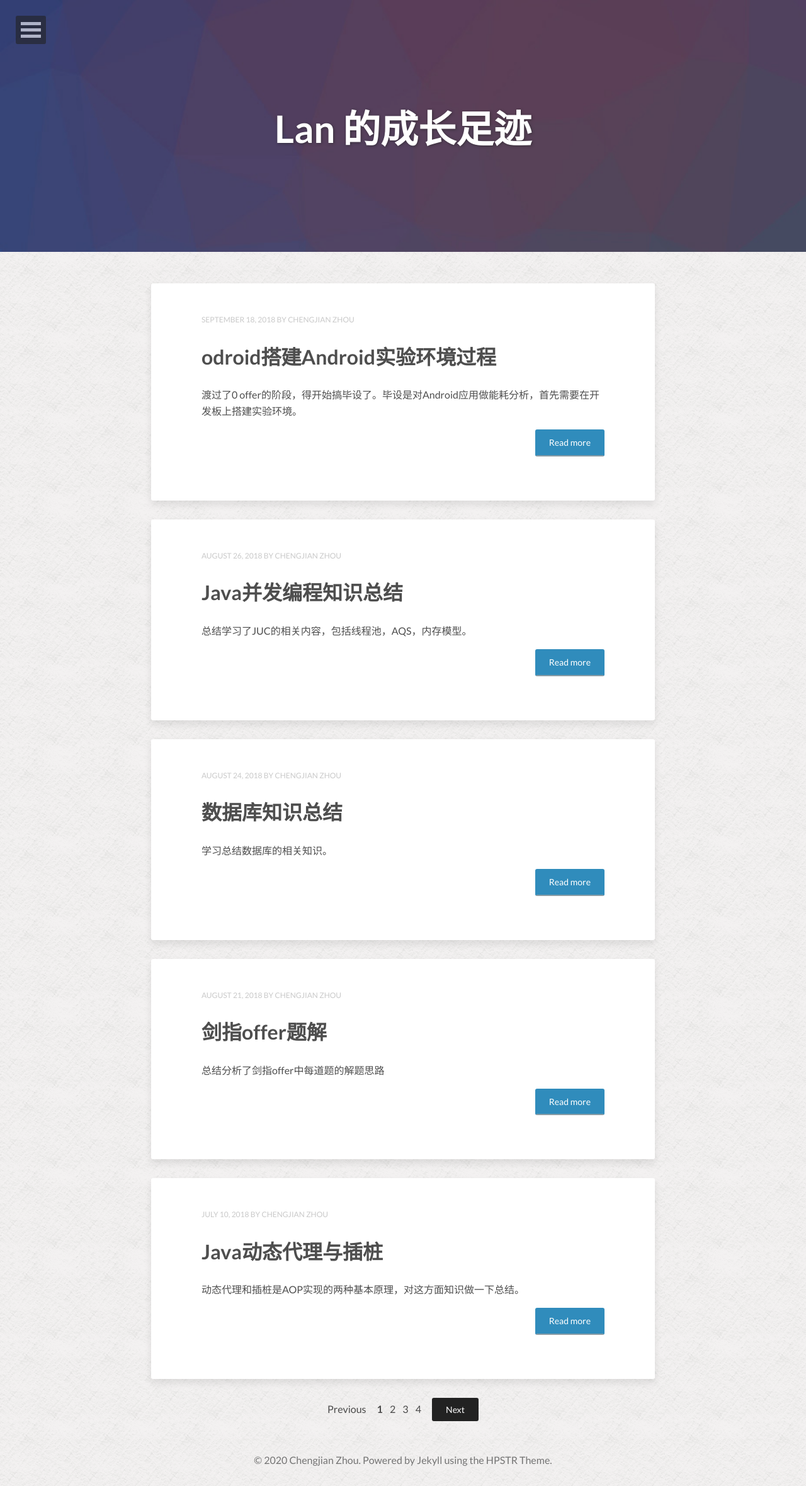
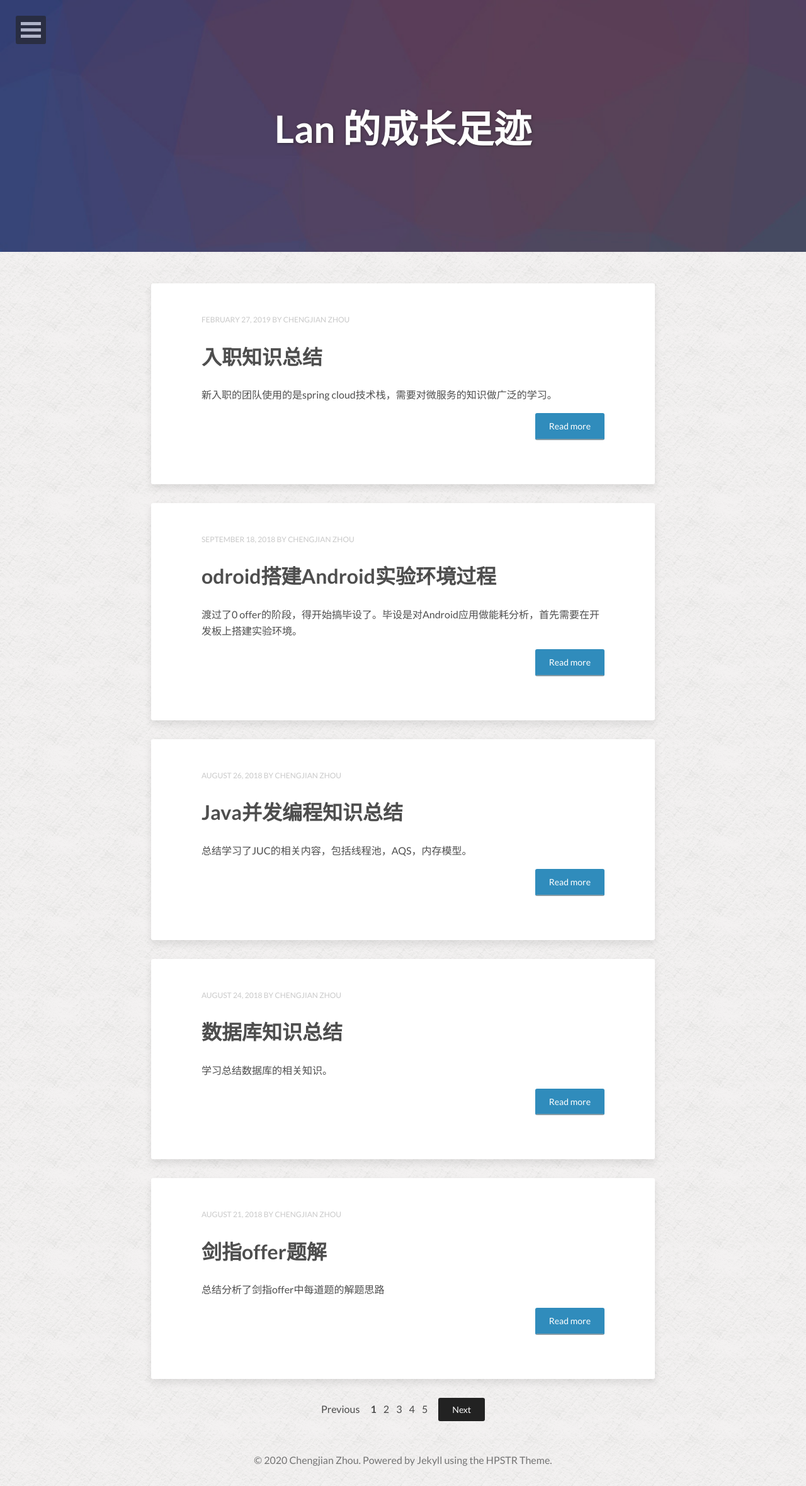
Before and after one commit to lanixzcj/lanixzcj.github.io, a Jekyll site: the page built from index.html, in a window 1280 px wide. Shown: the whole page at 63% size. Built offline with Jekyll 4.4.1, drawn with Linux system fonts in a browser that asks for light colours; nearby versions of some CDN libraries; the list of posts is cut into pages by our own code; some of the changed lines change nothing that is shown.

Commit message:
modify url

```diff
--- a/_config.yml
+++ b/_config.yml
@@ -5,7 +5,7 @@ reading_time:     true
 words_per_minute: 100
 # Your site's domain goes here (eg: //mmistakes.github.io, http://mademistakes.com, etc)
 # When testing locally leave blank or use http://localhost:4000
-url: //blog.lanixzcj.site
+url: //lanixzcj.github.io
 
 # Owner/author information
 owner:
@@ -22,7 +22,7 @@ owner:
   instagram:
   flickr:
   tumblr:
-  # google plus id, include the '+', eg +mmistakes
+  # google plus id, include the '+', eg +mmistakse
   google_plus:
 
 # Background image to be tiled on all pages
--- /dev/null
+++ b/_posts/2019-02-27-spring cloud.md
@@ -0,0 +1,86 @@
+---
+layout: post
+title: 入职知识总结
+description: "微服务"
+tags: [java]
+modified:   2019-02-27 9:25:10 +0800
+share: false
+comments: false
+mathjax: false
+image:
+
+---
+
+新入职的团队使用的是spring cloud技术栈，需要对微服务的知识做广泛的学习。
+
+<!--more-->
+
+## 零.名词概述
+
+首先描述一些在阅读代码以及资料过程中遇到的比较陌生的词。
+
+### 1.Swagger
+
+现在前后端分离是主要的趋势，并且前后端的技术栈越走距离越远，前后端主要通过API进行连接，`Swagger`即为一种方便书写API的框架。
+可以通过注释或者注解生成Swagger文档。
+
+### 2.灰度测试
+
+影响
+
+### 冒烟测试
+
+### Eureka
+
+### thrift
+
+一种跨语言的服务部署框架，通过IDL定义接口，并通过thrift编译器生成相关语言的代码，负责RPC协议层和传输层的实现。
+
+### Lombok
+
+### hystrix
+
+### Feign
+
+### DTO
+
+数据传输对象（Data Transfer Object)
+
+### SLB
+
+### 黄金链路接口
+
+### Jenkins
+
+### jms
+
+### ribbon
+
+JMS (Java Message Service)
+
+### 高防
+
+指帮助企业抵抗DDos攻击的高防服务器
+
+## 一.相关技术入门
+
+### thrift
+
+#### 1.thrift文件格式
+
+thrift用于各服务之间的的RPC通信，支持跨语言，thrift本身是CS架构，并且客户端和服务端可以用不同的语言进行开发，需要一种中间语言，并通过thrift的编译器编译生成各语言的文件。所以这种中间语言的语法，或者说文件格式是最需要的关注的，thrift使用的是IDL（Interface Description Language）。
+
+##### 基本类型
+
+### Spring多环境配置配置
+
+profiles
+
+build中选择resources
+### 分布式锁
+
+redison DistributedLocker
+
+### TypeHandler
+
+### rabbitmq
```
Also changed, not shown: _posts/2018-01-08-go.md (+1 -5 lines).
